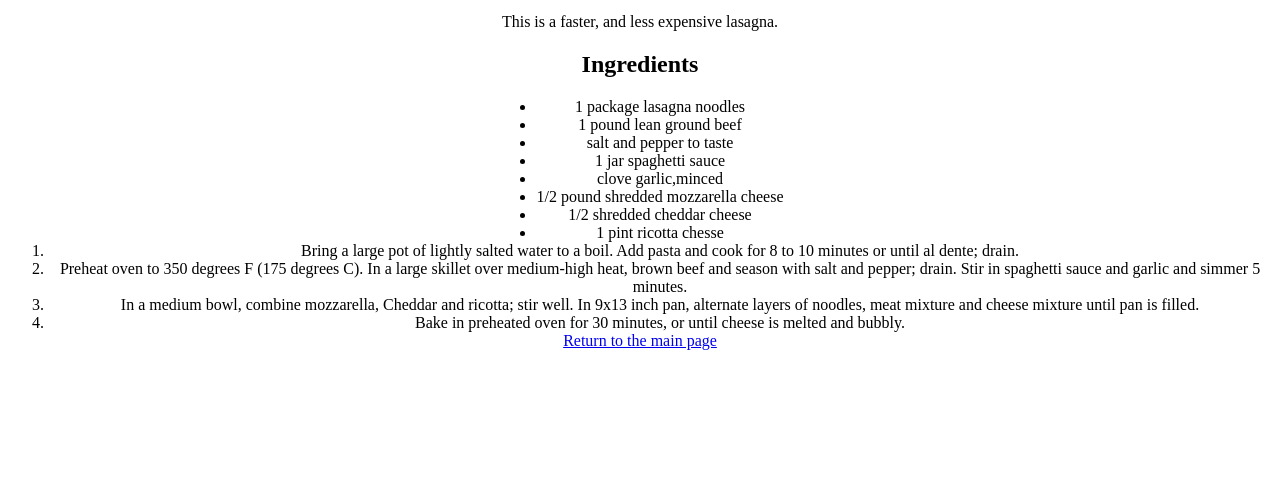
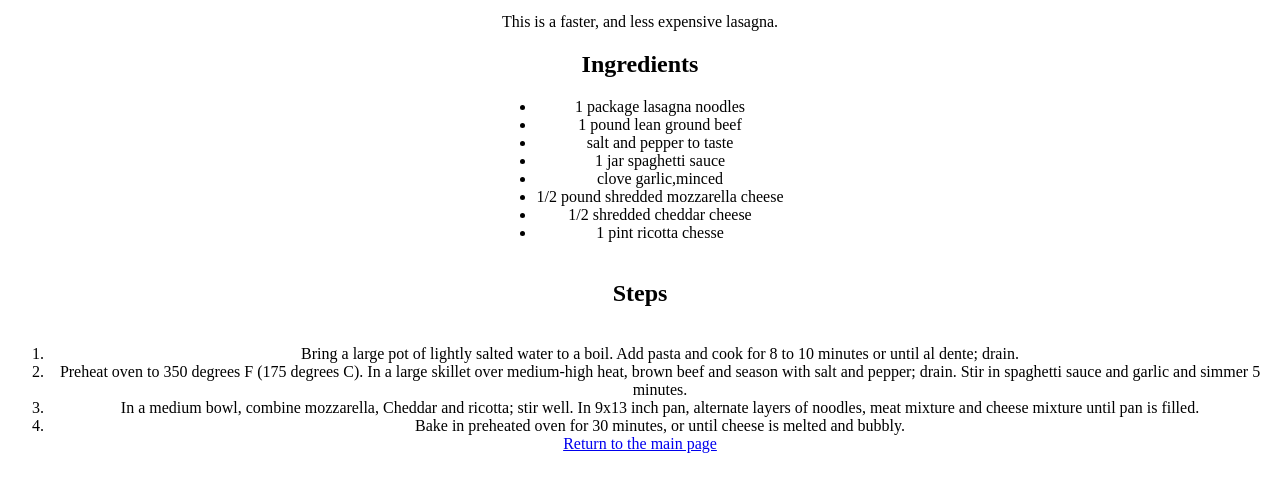
Before and after one commit to anis-kha/the_odin_project, a plain HTML site: page odin-recipes/Recipes/lasagna.html in a window 1280 px wide. Shown: the part 101-592 px from the top of the page. Drawn offline with Linux system fonts and the light colour scheme.

Commit message:
added a steps heading in lasagna recipe

```diff
--- a/odin-recipes/Recipes/lasagna.html
+++ b/odin-recipes/Recipes/lasagna.html
@@ -20,6 +20,9 @@
         <li>1/2 shredded cheddar cheese</li>
         <li>1 pint ricotta chesse</li>
       </ul>
+      <br>
+      <h2>Steps</h2>
+      <br>
       <ol style="display:table;margin:auto">
       <li>Bring a large pot of lightly salted water to a boil. Add pasta and cook for 8 to 10 minutes or until al dente; drain.</li>
       <li>Preheat oven to 350 degrees F (175 degrees C). In a large skillet over medium-high heat, brown beef and season with salt and pepper; drain. Stir in spaghetti sauce and garlic and simmer 5 minutes.</li>
```
